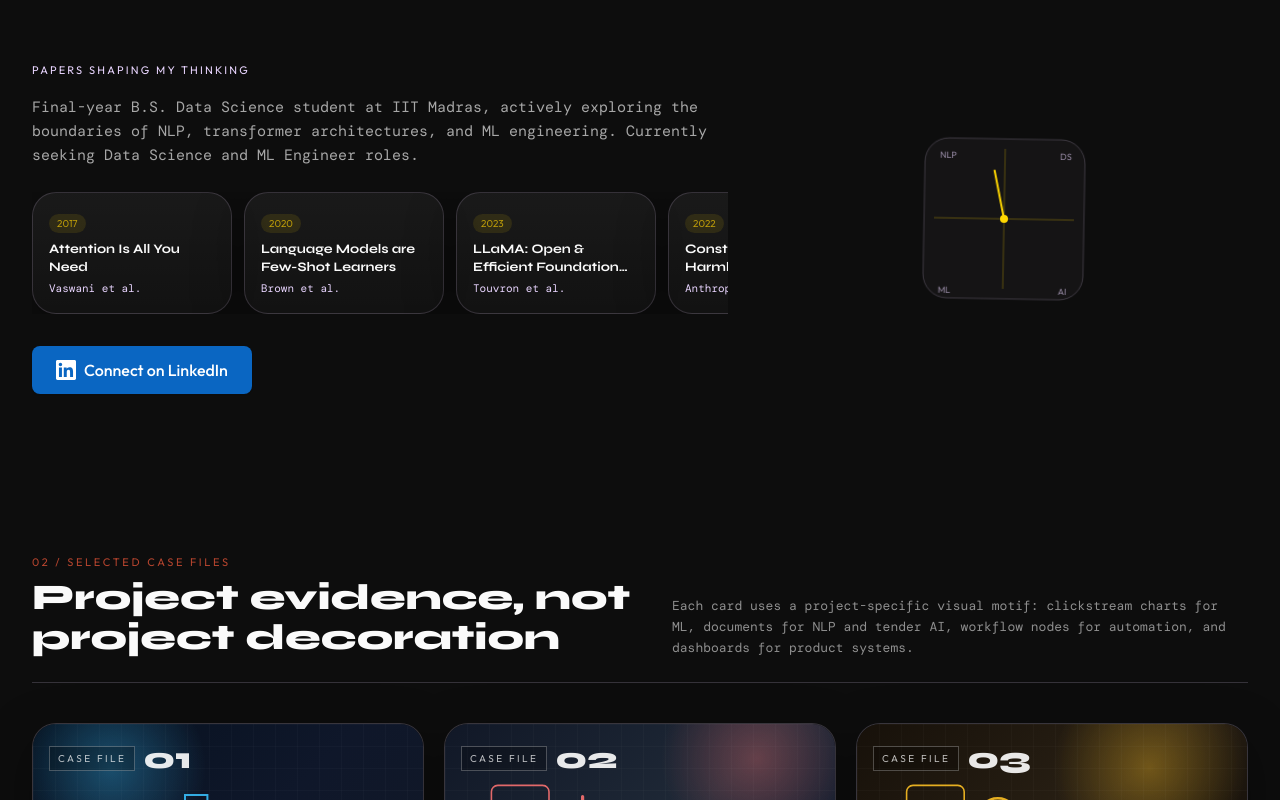
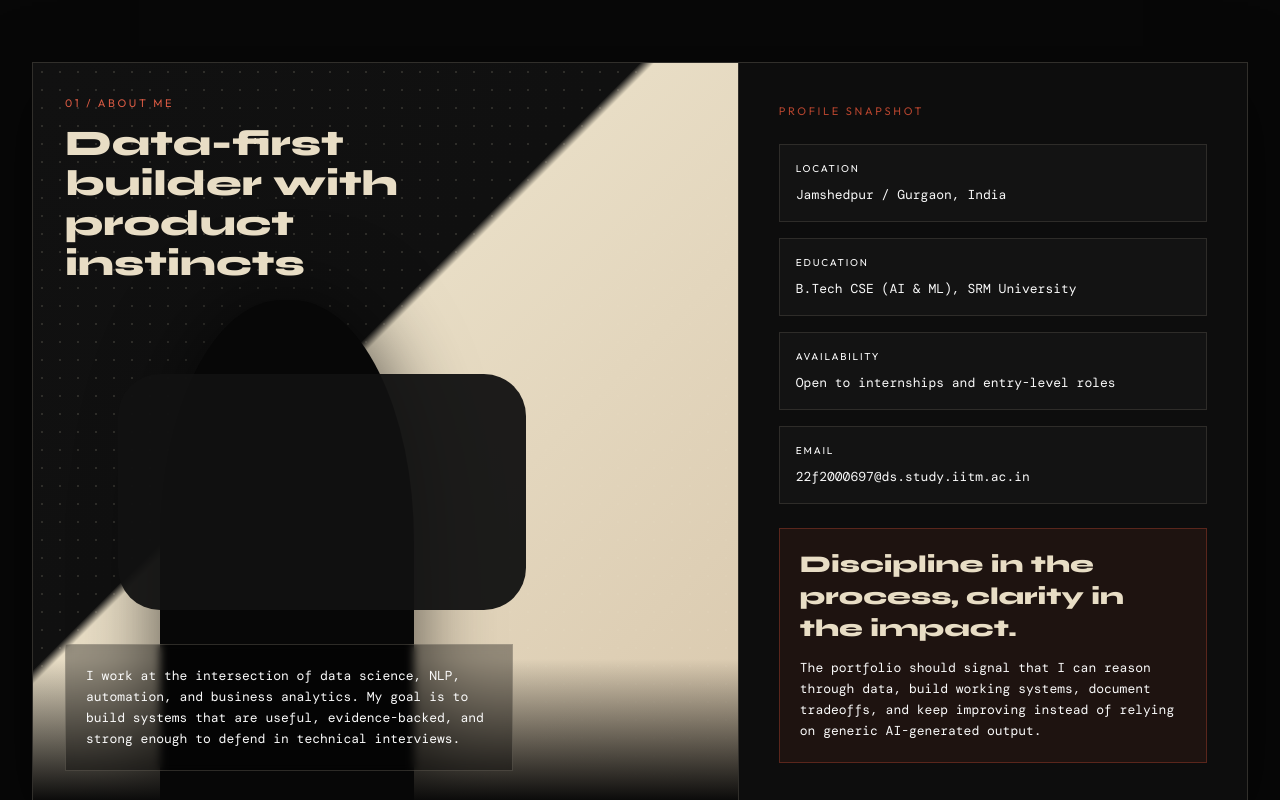
Before and after one commit to 00-Aryan/PortFolio, a Next.js app: page / in a window 1280 px wide. Shown: the part 820-1620 px from the top of the page. Built offline with nearby package versions, Linux system fonts and the light colour scheme.

Commit message:
Redesign about section as dossier panel

```diff
--- a/components/About.tsx
+++ b/components/About.tsx
@@ -1,156 +1,60 @@
 'use client'
 
 import { motion } from 'framer-motion'
-import Link from 'next/link'
 
-const papers = [
-  {
-    year: '2017',
-    title: 'Attention Is All You Need',
-    authors: 'Vaswani et al.',
-  },
-  {
-    year: '2020',
-    title: 'Language Models are Few-Shot Learners',
-    authors: 'Brown et al.',
-  },
-  {
-    year: '2023',
-    title: 'LLaMA: Open & Efficient Foundation LMs',
-    authors: 'Touvron et al.',
-  },
-  {
-    year: '2022',
-    title: 'Constitutional AI: Harmlessness from AI Feedback',
-    authors: 'Anthropic',
-  },
+const facts = [
+  { label: 'Location', value: 'Jamshedpur / Gurgaon, India' },
+  { label: 'Education', value: 'B.Tech CSE (AI & ML), SRM University' },
+  { label: 'Availability', value: 'Open to internships and entry-level roles' },
+  { label: 'Email', value: '22f2000697@ds.study.iitm.ac.in' },
 ]
 
 export default function About() {
   return (
-    <section id="research" className="py-20 px-8">
-      <div className="max-w-7xl mx-auto">
-        <div className="grid grid-cols-12 gap-8">
-          {/* Left column */}
-          <div className="col-span-7">
-            <motion.p
-              initial={{ opacity: 0, y: 10 }}
+    <section id="research" className="bg-[#070707] px-4 py-20 sm:px-6 lg:px-8">
+      <div className="mx-auto max-w-[1600px]">
+        <motion.div
+          initial={{ opacity: 0, y: 24 }}
           whileInView={{ opacity: 1, y: 0 }}
           viewport={{ once: true }}
-              transition={{ delay: 0.2 }}
-              className="font-outfit text-[11px] tracking-[0.2em] text-nika-haki-text uppercase mb-4"
+          transition={{ duration: 0.5, ease: 'easeOut' }}
+          className="grid overflow-hidden border border-[rgba(232,221,197,0.16)] bg-[#0D0D0D] shadow-[0_20px_70px_rgba(0,0,0,0.45)] lg:grid-cols-[1fr_0.72fr]"
         >
-              PAPERS SHAPING MY THINKING
-            </motion.p>
-
-            <motion.p
-              initial={{ opacity: 0, y: 20 }}
-              whileInView={{ opacity: 1, y: 0 }}
-              viewport={{ once: true }}
-              transition={{ delay: 0.3 }}
-              className="font-body text-[15px] text-nika-white/65 leading-relaxed mb-6"
-            >
-              Final-year B.S. Data Science student at IIT Madras, actively exploring the boundaries of NLP, transformer architectures, and ML engineering. Currently seeking Data Science and ML Engineer roles.
-            </motion.p>
-
-            <motion.div
-              initial={{ opacity: 0, y: 20 }}
-              whileInView={{ opacity: 1, y: 0 }}
-              viewport={{ once: true }}
-              transition={{ delay: 0.4 }}
-              className="scroll-strip mt-6"
-            >
-              {papers.map((paper, index) => (
-                <motion.div
-                  key={index}
-                  className="min-w-[200px] snap-start"
-                  whileHover={{ y: -4, borderColor: '#FFD700' }}
-                  transition={{ type: 'spring', stiffness: 400, damping: 15 }}
-                >
-                  <div className="glass-card p-4 rounded-[20px]">
-                    <span className="font-outfit text-[10px] text-nika-gold-dim bg-nika-gold/10 px-2 py-0.5 rounded-full inline-block">
-                      {paper.year}
-                    </span>
-                    <h4 className="font-display text-[13px] text-nika-white leading-snug mt-2 line-clamp-2">
-                      {paper.title}
-                    </h4>
-                    <p className="font-body text-[11px] text-nika-haki-text mt-1">
-                      {paper.authors}
+          <div className="relative min-h-[360px] border-b border-[rgba(232,221,197,0.16)] lg:border-b-0 lg:border-r">
+            <div className="absolute inset-0 bg-[linear-gradient(135deg,#111_0%,#101010_42%,#E8DDC5_43%,#D9C8AD_100%)]" />
+            <div className="absolute inset-0 opacity-[0.14] [background-image:radial-gradient(#E8DDC5_0.8px,transparent_0.8px)] [background-size:18px_18px]" />
+            <div className="absolute bottom-0 left-[18%] h-[68%] w-[36%] rounded-t-[48%] bg-[#070707] shadow-[0_0_80px_rgba(0,0,0,0.65)]" />
+            <div className="absolute bottom-[26%] left-[12%] h-[32%] w-[58%] rounded-[42px] bg-[#111] opacity-95" />
+            <div className="absolute bottom-0 left-0 right-0 h-36 bg-gradient-to-t from-[#070707] to-transparent" />
+            <div className="absolute left-8 top-8 max-w-md">
+              <p className="font-outfit text-[11px] uppercase tracking-[0.24em] text-[#D85A43]">01 / About Me</p>
+              <h2 className="mt-3 font-display text-4xl font-black text-[#E8DDC5]">Data-first builder with product instincts</h2>
+            </div>
+            <div className="absolute bottom-8 left-8 max-w-md border border-[rgba(232,221,197,0.18)] bg-black/35 p-5 backdrop-blur-sm">
+              <p className="font-body text-[13px] leading-relaxed text-[#E8DDC5]/72">
+                I work at the intersection of data science, NLP, automation, and business analytics. My goal is to build systems that are useful, evidence-backed, and strong enough to defend in technical interviews.
               </p>
             </div>
-                </motion.div>
-              ))}
-            </motion.div>
-
-            <motion.div
-              initial={{ opacity: 0, y: 20 }}
-              whileInView={{ opacity: 1, y: 0 }}
-              viewport={{ once: true }}
-              transition={{ delay: 0.6 }}
-              className="mt-8"
-            >
-              <Link
-                href="https://www.linkedin.com/in/aryan-kumar-1969b819b/"
-                target="_blank"
-                rel="noopener noreferrer"
-                className="inline-flex items-center gap-2 px-6 py-3 bg-[#0A66C2] text-white rounded-lg font-medium hover:bg-[#004182] transition-colors shadow-sm"
-              >
-                <svg className="w-5 h-5" fill="currentColor" viewBox="0 0 24 24" aria-hidden="true">
-                  <path d="M20.447 20.452h-3.554v-5.569c0-1.328-.027-3.037-1.852-3.037-1.853 0-2.136 1.445-2.136 2.939v5.667H9.351V9h3.414v1.561h.046c.477-.9 1.637-1.85 3.37-1.85 3.601 0 4.267 2.37 4.267 5.455v6.286zM5.337 7.433c-1.144 0-2.063-.926-2.063-2.065 0-1.138.92-2.063 2.063-2.063 1.14 0 2.064.925 2.064 2.063 0 1.139-.925 2.065-2.064 2.065zm1.782 13.019H3.555V9h3.564v11.452zM22.225 0H1.771C.792 0 0 .774 0 1.729v20.542C0 23.227.792 24 1.771 24h20.451C23.2 24 24 23.227 24 22.271V1.729C24 .774 23.2 0 22.222 0h.003z" />
-                </svg>
-                Connect on LinkedIn
-              </Link>
-            </motion.div>
           </div>
 
-          {/* Right column - Nami's Log Pose visual */}
-          <div className="col-span-5 flex justify-center items-center">
-            <motion.div
-              animate={{ y: [0, -8, 0] }}
-              transition={{ duration: 5, repeat: Infinity, ease: 'easeInOut' }}
-              className="animate-nikaFloat"
-            >
-              <svg width="180" height="180" viewBox="0 0 180 180">
-                <rect
-                  x="10"
-                  y="10"
-                  width="160"
-                  height="160"
-                  rx="24"
-                  stroke="rgba(233,213,255,0.2)"
-                  strokeWidth="1"
-                  fill="rgba(233,213,255,0.03)"
-                />
-                <line x1="90" y1="20" x2="90" y2="160" stroke="rgba(255,215,0,0.3)" strokeWidth="1" />
-                <line x1="20" y1="90" x2="160" y2="90" stroke="rgba(255,215,0,0.3)" strokeWidth="1" />
-                <motion.line
-                  x1="90"
-                  y1="90"
-                  x2="90"
-                  y2="40"
-                  stroke="#FFD700"
-                  strokeWidth="2"
-                  animate={{ rotate: [-15, 15, -15] }}
-                  transition={{ duration: 6, repeat: Infinity, ease: 'easeInOut' }}
-                  style={{ originX: '50%', originY: '50%' }}
-                />
-                <circle cx="90" cy="90" r="4" fill="#FFD700" />
-                <text x="25" y="30" className="font-outfit text-[9px] text-nika-haki-text" fill="rgba(233,213,255,0.6)">
-                  NLP
-                </text>
-                <text x="25" y="165" className="font-outfit text-[9px] text-nika-haki-text" fill="rgba(233,213,255,0.6)">
-                  ML
-                </text>
-                <text x="145" y="30" className="font-outfit text-[9px] text-nika-haki-text" fill="rgba(233,213,255,0.6)">
-                  DS
-                </text>
-                <text x="145" y="165" className="font-outfit text-[9px] text-nika-haki-text" fill="rgba(233,213,255,0.6)">
-                  AI
-                </text>
-              </svg>
-            </motion.div>
+          <div className="bg-[#0D0D0D] p-6 sm:p-8 lg:p-10">
+            <p className="font-outfit text-[11px] uppercase tracking-[0.24em] text-[#B4442E]">Profile Snapshot</p>
+            <div className="mt-6 grid gap-4">
+              {facts.map((fact) => (
+                <div key={fact.label} className="border border-[rgba(232,221,197,0.12)] bg-white/[0.025] p-4">
+                  <p className="font-outfit text-[10px] uppercase tracking-[0.18em] text-[#E8DDC5]/42">{fact.label}</p>
+                  <p className="mt-2 font-body text-[13px] leading-relaxed text-[#E8DDC5]/76">{fact.value}</p>
+                </div>
+              ))}
+            </div>
+            <div className="mt-6 border border-[#B4442E]/40 bg-[#B4442E]/10 p-5">
+              <p className="font-display text-2xl font-black text-[#E8DDC5]">Discipline in the process, clarity in the impact.</p>
+              <p className="mt-3 font-body text-[13px] leading-relaxed text-[#E8DDC5]/62">
+                The portfolio should signal that I can reason through data, build working systems, document tradeoffs, and keep improving instead of relying on generic AI-generated output.
+              </p>
             </div>
           </div>
+        </motion.div>
       </div>
     </section>
   )
```
Lines whose indentation alone changed are shown as unchanged.
